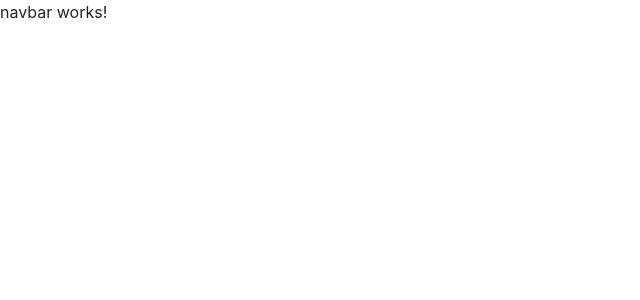
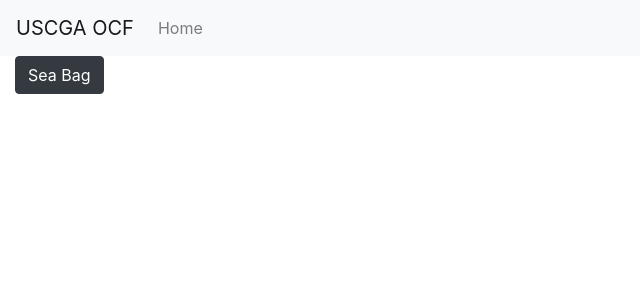
Before and after one commit to glenngartner/OCF_Guidance, an Angular app: page /home in a window 1280 px wide. Before the commit this address led to /. Shown: the top 300 px of the page, without its empty margins (0-640 px from the left). Built offline with nearby package versions, Linux system fonts and the light colour scheme.

Commit message:
add navbar and page not found

```diff
--- a/src/app/app.component.html
+++ b/src/app/app.component.html
@@ -1,2 +1,4 @@
-<app-navbar></app-navbar>
-<router-outlet></router-outlet>
+<div class="container-fluid">
+  <app-navbar></app-navbar>
+  <router-outlet></router-outlet>
+</div>
--- a/src/app/main/main.component.html
+++ b/src/app/main/main.component.html
@@ -1,3 +1,5 @@
-<p>
-  main works!
-</p>
+<div class="row">
+  <div class="col-auto">
+    <button class="btn btn-dark">Sea Bag</button>
+  </div>
+</div>
--- a/src/app/navbar/navbar.component.html
+++ b/src/app/navbar/navbar.component.html
@@ -1,3 +1,17 @@
-<p>
-  navbar works!
-</p>
+<div class="row">
+  <nav class="navbar navbar-expand-sm navbar-light bg-light w-100">
+    <a class="navbar-brand" routerLink="home">USCGA OCF</a>
+    <button class="navbar-toggler" type="button" data-toggle="collapse" data-target="#navbarSupportedContent"
+            aria-controls="navbarSupportedContent" aria-expanded="false" aria-label="Toggle navigation">
+      <span class="navbar-toggler-icon"></span>
+    </button>
+
+    <div class="collapse navbar-collapse" id="navbarSupportedContent">
+      <ul class="navbar-nav mr-auto">
+        <li class="nav-item">
+          <a class="nav-link" href="#" routerLink="home">Home <span class="sr-only">(current)</span></a>
+        </li>
+      </ul>
+    </div>
+  </nav>
+</div>
--- /dev/null
+++ b/src/app/page-not-found/page-not-found.component.html
@@ -0,0 +1,5 @@
+<div class="row">
+  <div class="col-sm text-center">
+    <h1>Sorry, that page doesn't exist. Try returning home.</h1>
+  </div>
+</div>
--- /dev/null
+++ b/src/app/page-not-found/page-not-found.component.ts
@@ -0,0 +1,15 @@
+import { Component, OnInit } from '@angular/core';
+
+@Component({
+  selector: 'app-page-not-found',
+  templateUrl: './page-not-found.component.html',
+  styleUrls: ['./page-not-found.component.css']
+})
+export class PageNotFoundComponent implements OnInit {
+
+  constructor() { }
+
+  ngOnInit() {
+  }
+
+}
```
Also changed, not shown: src/app/app.module.ts (+7 -3 lines), src/app/page-not-found/page-not-found.component.css (added), 1 other file (tests, documents, lock files or other folders).
